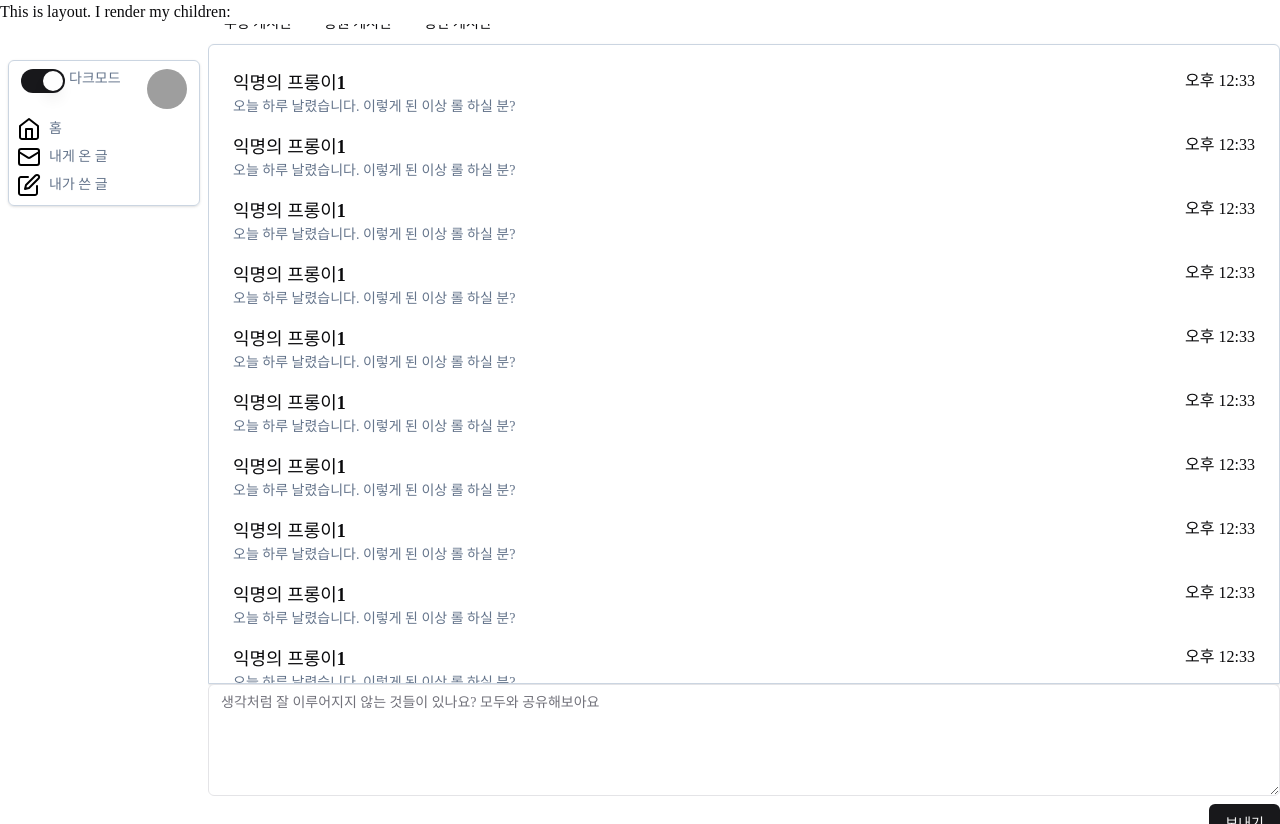
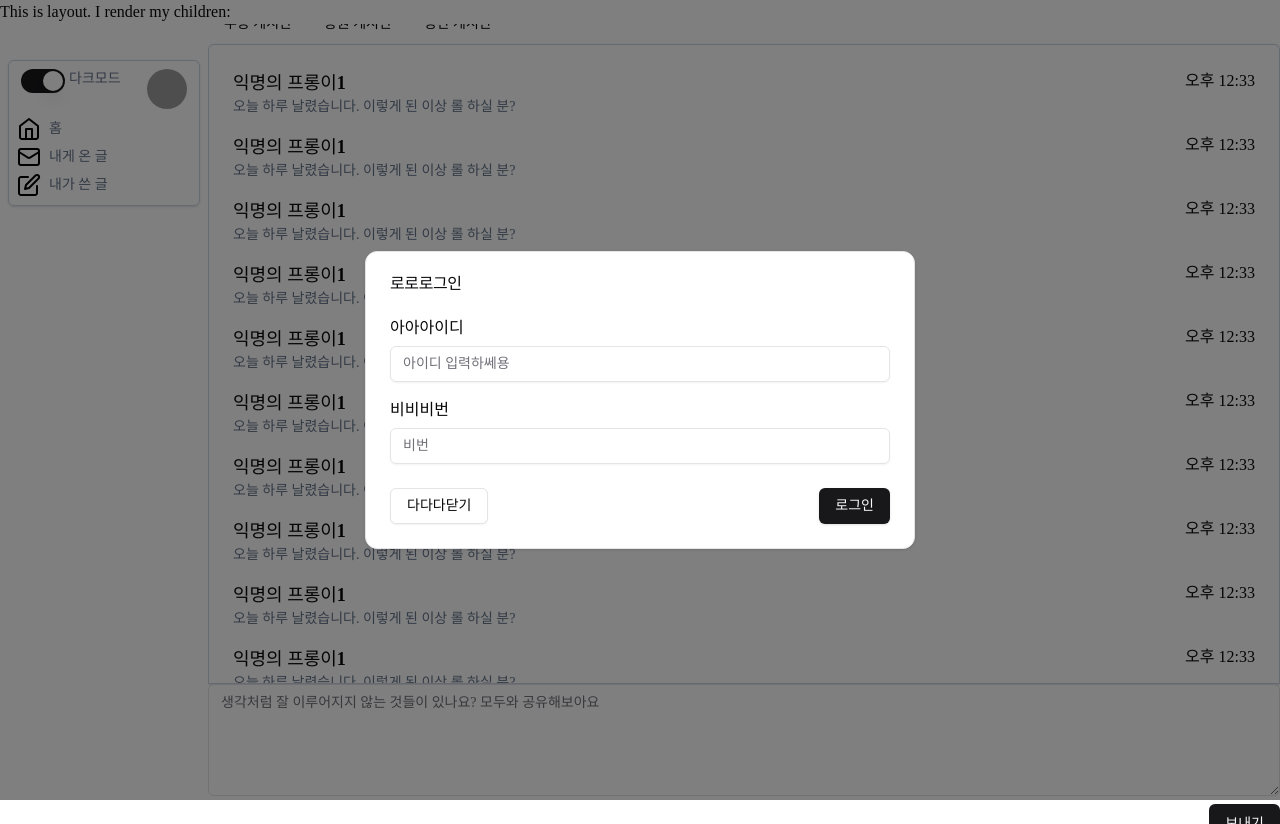
Before and after one commit to seongbin9786/simple-devnamu, a React (Vite) app: page / in a window 1280 px wide. Both pictures are taken after a click on the switch 43 px from the left and 81 px from the top of the page. Built offline with nearby package versions, Linux system fonts and the light colour scheme; grey boxes are pictures that could not be loaded.

Commit message:
[Feat] Modal.tsx ModalPortal.tsx index.html수정됨

```diff
--- a/index.html
+++ b/index.html
@@ -7,6 +7,7 @@
     </head>
     <body>
         <div id="root"></div>
+        <div id="modal"></div>
         <script type="module" src="/src/main.tsx"></script>
     </body>
 </html>
--- a/src/components/SideBar.tsx
+++ b/src/components/SideBar.tsx
@@ -3,11 +3,25 @@ import AvatarDemo from "@/components/threadAtom/AvatarDemo.tsx";
 import Home from "@/registry/svg/home.svg";
 import Message from "@/registry/svg/message.svg";
 import Write from "@/registry/svg/write.svg";
+import Modal from "@/components/modal/Modal";
+
+import { useState } from "react";
+import ModalPortal from "./modal/ModalPortal";
+
 const SideBar = () => {
+    const [toggled, setToggle] = useState(false);
+
+    const handleToggle = () => {
+        setToggle(!toggled);
+    };
+    const handleModalClose = () => {
+        setToggle(!toggled);
+    };
     return (
+        <>
             <div className="flex w-48 flex-col justify-center rounded-md border border-[#CBD5E1] p-2 shadow ">
                 <div className="mb-2 flex px-1">
-                <Switch className="mr-1" />
+                    <Switch className="mr-1" onCheckedChange={handleToggle} checked={toggled} />
                     <div className="grow text-sm text-[#64748B]">다크모드</div>
                     <AvatarDemo />
                 </div>
@@ -24,6 +38,10 @@ const SideBar = () => {
                     </div>
                 </div>
             </div>
+            <ModalPortal>
+                <Modal show={toggled} onClose={handleModalClose}></Modal>
+            </ModalPortal>
+        </>
     );
 };
 
--- a/src/components/ThreadDemo.tsx
+++ b/src/components/ThreadDemo.tsx
@@ -16,7 +16,7 @@ const ThreadDemo = ({
     const commentArr = Array.from({ length: commentNum }, (_, i) => i + 1);
 
     return (
-        <div className={cn("flex flex-col gap-4 w-full", className)}>
+        <div className={cn("flex w-full flex-col gap-4", className)}>
             <HeaderDemo threadName="스레드" tagContent={hashTagName} />
 
             <PostDemo commentNum={commentNum} />
--- /dev/null
+++ b/src/components/modal/Modal.tsx
@@ -0,0 +1,51 @@
+import { Button } from "@/registry/new-york/ui/button";
+import {
+    Card,
+    CardContent,
+    CardDescription,
+    CardFooter,
+    CardHeader,
+    CardTitle,
+} from "@/registry/new-york/ui/card";
+import { Input } from "@/registry/new-york/ui/input";
+import { Label } from "@radix-ui/react-menubar";
+
+const Modal = ({ show, onClose }: { show: boolean }) => {
+    return show ? (
+        <div className="fixed left-0 top-0 z-10 h-full w-full bg-black bg-opacity-50">
+            <div className="fixed left-2/4 top-2/4 -translate-x-2/4 -translate-y-2/4">
+                <div>
+                    <Card className="w-[550px]">
+                        <CardHeader>
+                            <CardTitle>로로로그인</CardTitle>
+                        </CardHeader>
+                        <CardContent>
+                            <form>
+                                <div className="grid w-full items-center gap-4">
+                                    <div className="flex flex-col space-y-1.5">
+                                        <Label>아아아이디</Label>
+                                        <Input id="name" placeholder="아이디 입력하쎄용" />
+                                    </div>
+                                    <div className="flex flex-col space-y-1.5">
+                                        <Label>비비비번</Label>
+                                        <Input id="name" placeholder="비번" />
+                                    </div>
+                                </div>
+                            </form>
+                        </CardContent>
+                        <CardFooter className="flex justify-between">
+                            <Button variant="outline" onClick={onClose}>
+                                다다다닫기
+                            </Button>
+                            <Button>로그인</Button>
+                        </CardFooter>
+                    </Card>
+                </div>
+            </div>
+        </div>
+    ) : (
+        ""
+    );
+};
+
+export default Modal;
--- /dev/null
+++ b/src/components/modal/ModalPortal.tsx
@@ -0,0 +1,9 @@
+import { ReactComponentElement } from "react";
+import { ReactDOM } from "react-dom";
+import { createPortal } from "react-dom";
+
+const ModalPortal = ({ children }) => {
+    const element = document.getElementById("modal");
+    return createPortal(children as ReactComponentElement, element as HTMLElement) as HTMLElement;
+};
+export default ModalPortal;
```
Lines whose indentation alone changed are shown as unchanged.
